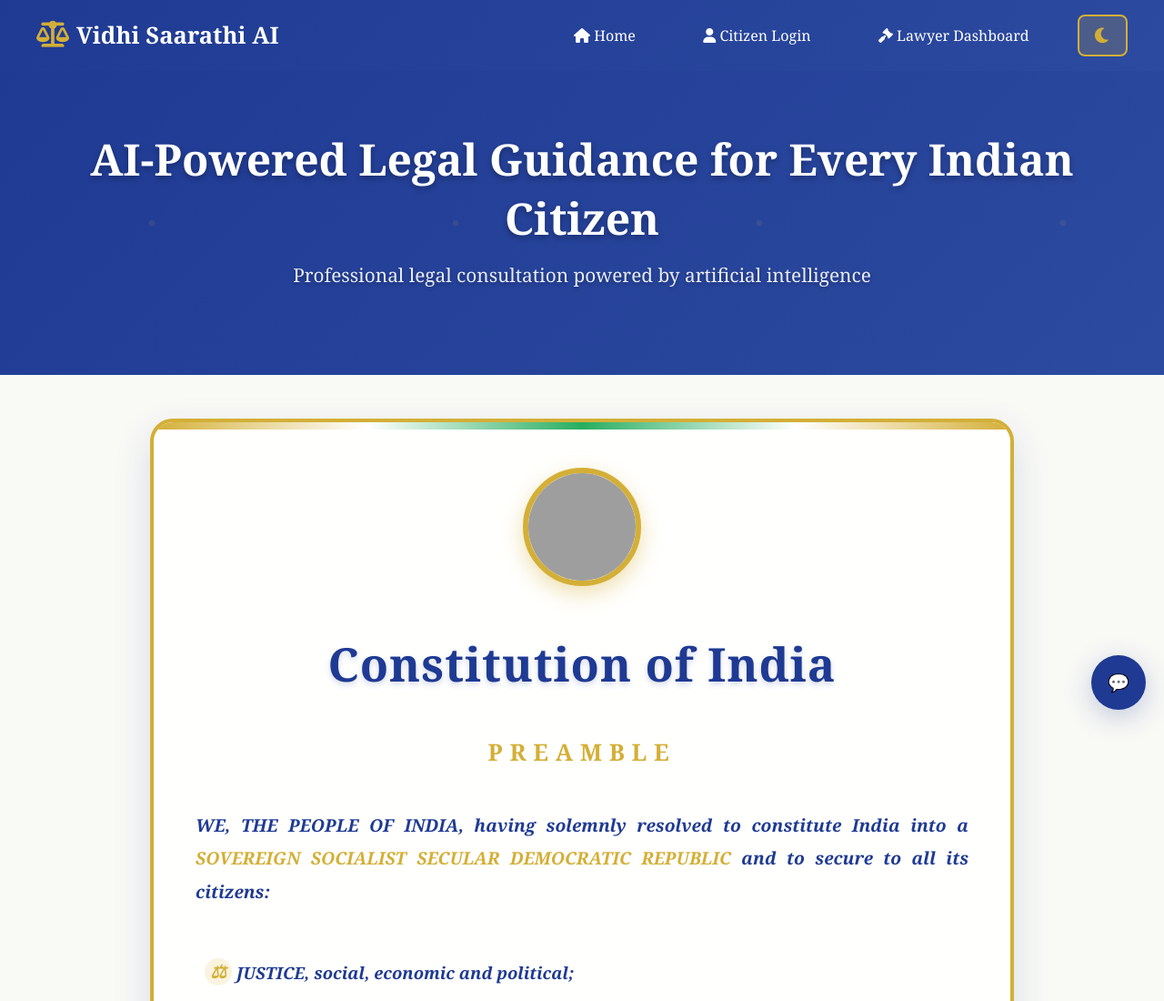
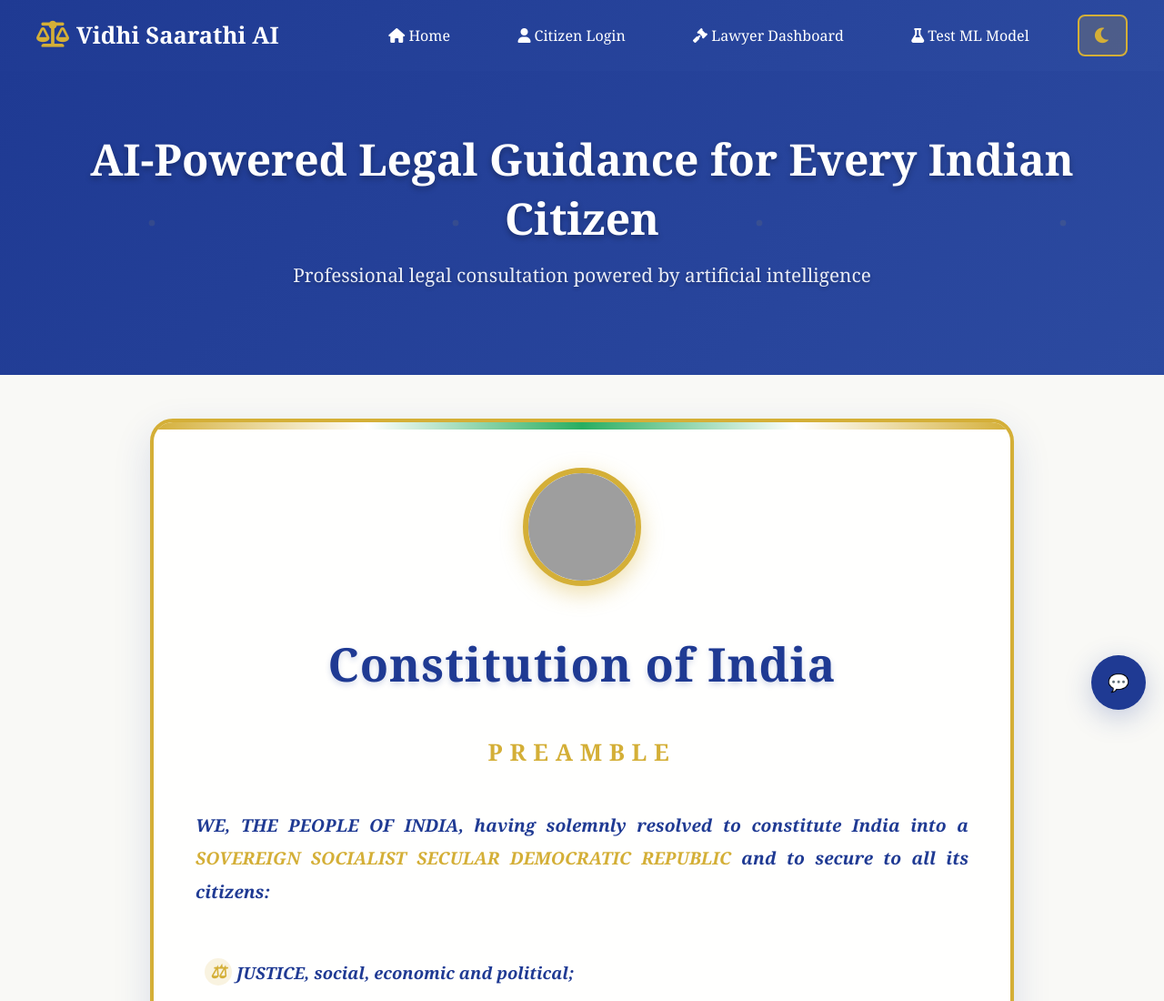
Before and after one commit to Bhanuteja12-coder/Vidhi_Saarathi_AI, a plain HTML site: page frontend/index.html in a window 1280 px wide. Shown: the top 1100 px of the page at 91% size. Drawn offline with Linux system fonts and the light colour scheme; grey boxes are pictures that could not be loaded.

Commit message:
Add ML test page to navigation

```diff
--- a/frontend/index.html
+++ b/frontend/index.html
@@ -953,6 +953,7 @@
                 <li><a href="index.html" class="active"><i class="fas fa-home"></i> Home</a></li>
                 <li><a href="auth.html"><i class="fas fa-user"></i> Citizen Login</a></li>
                 <li><a href="dashboard.html"><i class="fas fa-gavel"></i> Lawyer Dashboard</a></li>
+                <li><a href="ml-test.html"><i class="fas fa-flask"></i> Test ML Model</a></li>
             </ul>
             <button class="theme-toggle" id="theme-toggle" aria-label="Toggle dark mode">
                 <i class="fas fa-moon" id="theme-icon"></i>
```
